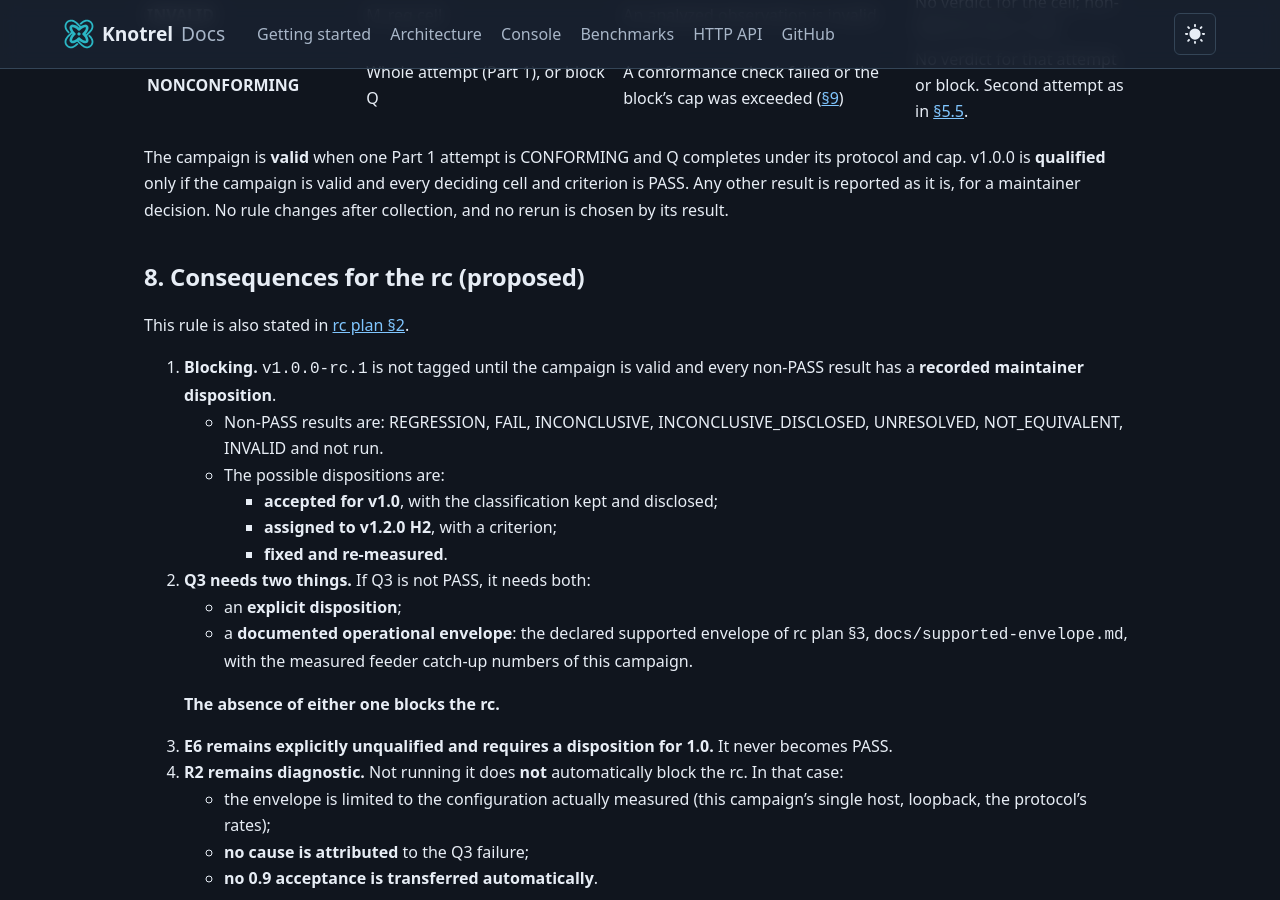
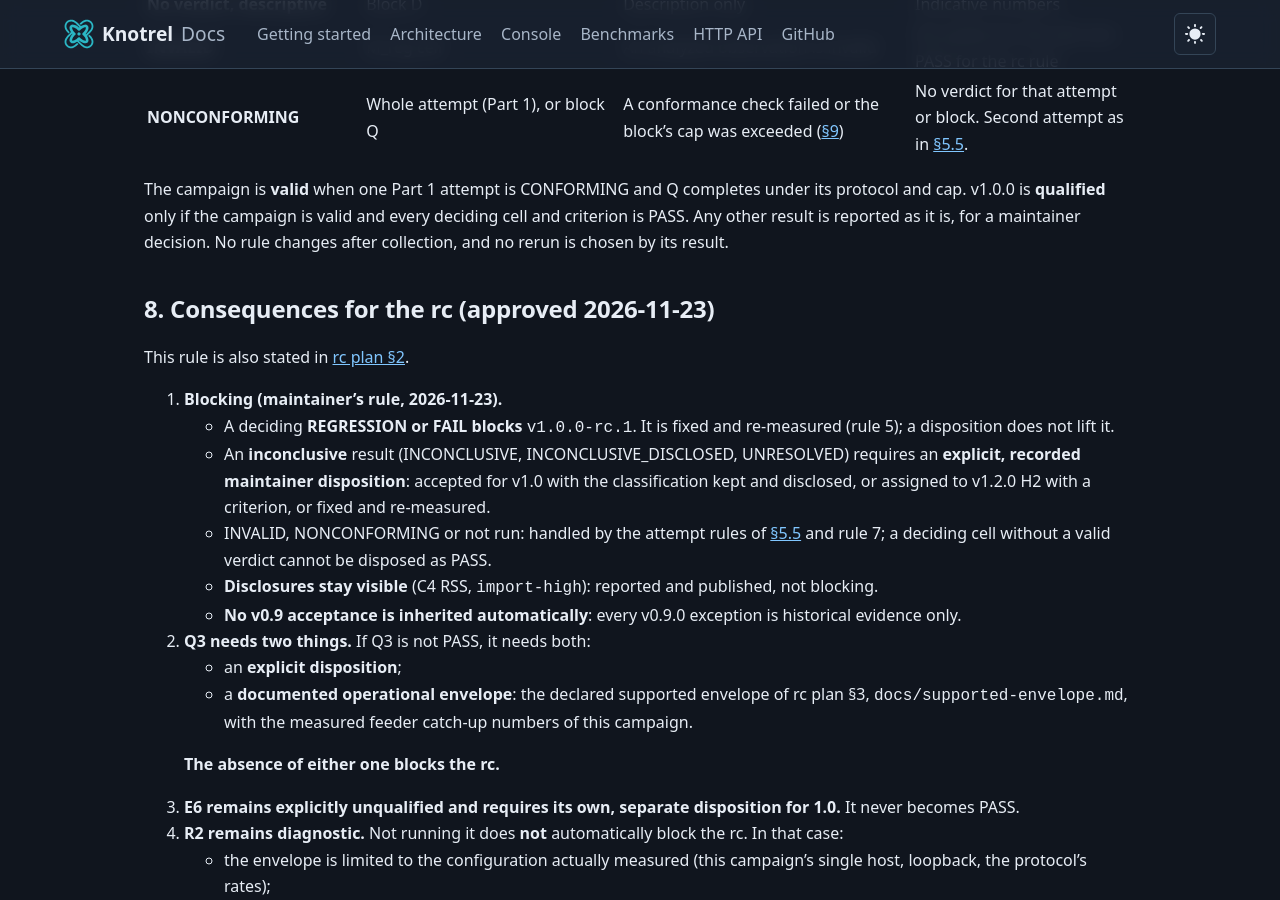
Before and after one commit to knotrel/knotrel, a Jekyll site: the page built from docs/releases/v1.0.0-qualification-plan.md, in a window 1280 px wide and 900 px high, scrolled down 20309 px. Built offline with Jekyll 4.4.1, drawn with Linux system fonts in a browser that asks for light colours; our own code applies the rules of GitHub Pages for plain Markdown files; some of the changed text lies outside the part shown.

Commit message:
docs(release): record the 2026-11-23 approvals of the campaign, rc rule and R2
- Qualification plan: approved (new section 16), block D excluded, the rc
  rule of section 8 rewritten as approved (decisive REGRESSION/FAIL block;
  inconclusive results need an explicit disposition; Q3 needs a disposition
  and an envelope; E6 a separate disposition; disclosures visible; no 0.9
  acceptance inherited).
- R2 two-Mac variant: approved; a separate SSH smoke is required before any
  arm (not yet possible: SSH to localhost is disabled and host L was not
  available).
- rc plan: approved, with the approvals listed in section 8, including the
  release line 1.0.0-rc.1 -> 1.0.0; roadmap 1.0.0a done.

Co-Authored-By: Claude Opus 5.5 <noreply@anthropic.com>

```diff
--- a/docs/releases/v1.0.0-qualification-plan.md
+++ b/docs/releases/v1.0.0-qualification-plan.md
@@ -1,10 +1,9 @@
 # v1.0.0 qualification campaign: plan (roadmap R1)
 
-**Status: PROPOSED (2026-11-22), revised the same day with the maintainer's
-clarifications.** The maintainer approved the approach and asked for the
-clarifications below before the freeze (perimeter matrix, the A extension,
-the rc rule for Q3 and E6, R2, budget and failures). The plan as a whole is
-**not yet approved**. **Nothing has been measured.**
+**Status: APPROVED by the maintainer on 2026-11-23** (section 16), with block D
+excluded. Proposed 2026-11-22 and revised the same day with the maintainer's
+clarifications. **Nothing has been measured.** No measurement starts before the
+campaign tooling is complete and verified and the candidate is frozen.
 The candidate commit is **not frozen**. It is frozen only after the R3
 changes to release code have landed, including any from the R3e review
 ([rc plan §2](v1.0.0-rc-plan.md#2-r1--v10-qualification-campaign-and-dispositions-decided)).
@@ -254,7 +253,7 @@ reporting them would be selective.
 | **Rmem**: lifecycle-on memory peaks | All 10 (`MATRIX experiments.Rmem.cells`) | v0.9.0, deterministic counts | `Rmem-import-http-{create-20-10,create-60-30,replace-20-10}` execute `Service::import` and its new position check. The collector runs all 10 in about 11 s. |
 | **M_reg**: contention | All 6 (`MATRIX experiments.M_reg.cells`) | v0.9.0, paired | rc plan §2: guard of v0.7.0's read-write lock. `…-events` executes D1 and the input limits; `…-import` executes the import check. All six run with metrics on and scrape every 100 ms (per-lane encoding). |
 | **Q**: feeder under load | All 7 cells of `docs/integrations/feeder-under-load.md`, 3 observations each; criteria Q1–Q5 | Q1–Q4 absolute; Q5 against v0.9.0 in the **same session** ([§5.7](#57-feeder-under-load-q1q5)) | rc plan §2: Q3 stays a criterion. The real feeder executes events, barrier, import, lanes, refusals and metrics end to end. |
-| **D**: descriptive cross-version B4 (optional, [§15](#15-to-approve) item 4) | The B4 block again, with `http-lifecycle` built against v0.9.0 | v0.9.0, unpaired, no verdict | As `PROTOCOL §3` Part 2 did for v0.8.0. B4 compares arms within one build and cannot show a change between versions. D describes one for the `events`, `import*` and `metrics-*` cells. |
+| ~~**D**: descriptive cross-version B4~~ **excluded by the maintainer (2026-11-23)** | The B4 block again, with `http-lifecycle` built against v0.9.0 | v0.9.0, unpaired, no verdict | As `PROTOCOL §3` Part 2 did for v0.8.0. B4 compares arms within one build and cannot show a change between versions. D describes one for the `events`, `import*` and `metrics-*` cells. |
 
 ### 4.2 Excluded (the reduction)
 
@@ -564,20 +563,25 @@ campaign is valid and every deciding cell and criterion is PASS. Any other
 result is reported as it is, for a maintainer decision. No rule changes
 after collection, and no rerun is chosen by its result.
 
-## 8. Consequences for the rc (proposed)
+## 8. Consequences for the rc (approved 2026-11-23)
 
 This rule is also stated in
 [rc plan §2](v1.0.0-rc-plan.md#2-r1--v10-qualification-campaign-and-dispositions-decided).
 
-1. **Blocking.** `v1.0.0-rc.1` is not tagged until the campaign is valid
-   and every non-PASS result has a **recorded maintainer disposition**.
-   - Non-PASS results are: REGRESSION, FAIL, INCONCLUSIVE,
-     INCONCLUSIVE_DISCLOSED, UNRESOLVED, NOT_EQUIVALENT, INVALID and not
-     run.
-   - The possible dispositions are:
-     - **accepted for v1.0**, with the classification kept and disclosed;
-     - **assigned to v1.2.0 H2**, with a criterion;
-     - **fixed and re-measured**.
+1. **Blocking (maintainer's rule, 2026-11-23).**
+   - A deciding **REGRESSION or FAIL blocks** `v1.0.0-rc.1`. It is fixed and
+     re-measured (rule 5); a disposition does not lift it.
+   - An **inconclusive** result (INCONCLUSIVE, INCONCLUSIVE_DISCLOSED,
+     UNRESOLVED) requires an **explicit, recorded maintainer disposition**:
+     accepted for v1.0 with the classification kept and disclosed, or
+     assigned to v1.2.0 H2 with a criterion, or fixed and re-measured.
+   - INVALID, NONCONFORMING or not run: handled by the attempt rules of
+     [§5.5](#55-attempts-invalidation-failures-and-reruns) and rule 7; a
+     deciding cell without a valid verdict cannot be disposed as PASS.
+   - **Disclosures stay visible** (C4 RSS, `import-high`): reported and
+     published, not blocking.
+   - **No v0.9 acceptance is inherited automatically**: every v0.9.0
+     exception is historical evidence only.
 2. **Q3 needs two things.** If Q3 is not PASS, it needs both:
    - an **explicit disposition**;
    - a **documented operational envelope**: the declared supported
@@ -585,8 +589,8 @@ This rule is also stated in
      measured feeder catch-up numbers of this campaign.
 
    **The absence of either one blocks the rc.**
-3. **E6 remains explicitly unqualified and requires a disposition for
-   1.0.** It never becomes PASS.
+3. **E6 remains explicitly unqualified and requires its own, separate
+   disposition for 1.0.** It never becomes PASS.
 4. **R2 remains diagnostic.** Not running it does **not** automatically
    block the rc. In that case:
    - the envelope is limited to the configuration actually measured (this
@@ -825,7 +829,7 @@ before the freeze.
    - E6 explicitly unqualified.
 3. **Core rule** ([§4.3](#43-the-core-rule)), decided at the freeze from
    `__TEXT,__text` of the core probe builds.
-4. **Block D** (descriptive cross-version B4, own 10-min cap): include or
+4. **Block D** (descriptive cross-version B4, own 10-min cap) — **decided: excluded** (2026-11-23). Original question: include or
    drop.
 5. **A sample size:** option (a), fixed n = 24 with no interim look
    (recommended), or option (b), the adjusted two-stage design
@@ -853,3 +857,21 @@ before the freeze.
    if approved), and what happens when each is exceeded ([§9](#9-budget-and-duration)).
 10. **Tooling list** of [§13](#13-tooling-work-in-knotrel-benchmarks-not-done),
     to be done in knotrel-benchmarks before the freeze.
+
+## 16. Maintainer approval (2026-11-23)
+
+Maintainer's words, translated from Italian:
+
+- "Campaign: I approve the proposed perimeter, the 24 fixed pairs, the
+  thresholds and the budget. Exclude the optional block D. Complete and
+  verify the tooling before the freeze."
+- "RC rule: decisive regressions and FAILs block; inconclusive results
+  require an explicit disposition. Q3 requires a disposition and a
+  documented envelope; E6 requires a separate disposition. Disclosures stay
+  visible. No 0.9 acceptance is inherited automatically." (Section 8.)
+- "Candidate: d847283 is not yet the final SHA. Complete N5a and the
+  alignment to the RC, verify the delta and record the new SHA without
+  reopening the choices already approved." The release line is
+  `1.0.0-rc.1` → `1.0.0`; the candidate carries version `1.0.0-rc.1`.
+- "No measurement until I confirm the availability of the machines." (The
+  campaign host is the M3; the availability confirmation covers it too.)
```
Also changed, not shown: ROADMAP.md (+1 -1 lines), docs/integrations/feeder-under-load.md (+19 -5 lines), docs/releases/v1.0.0-rc-plan.md (+32 -3 lines).
